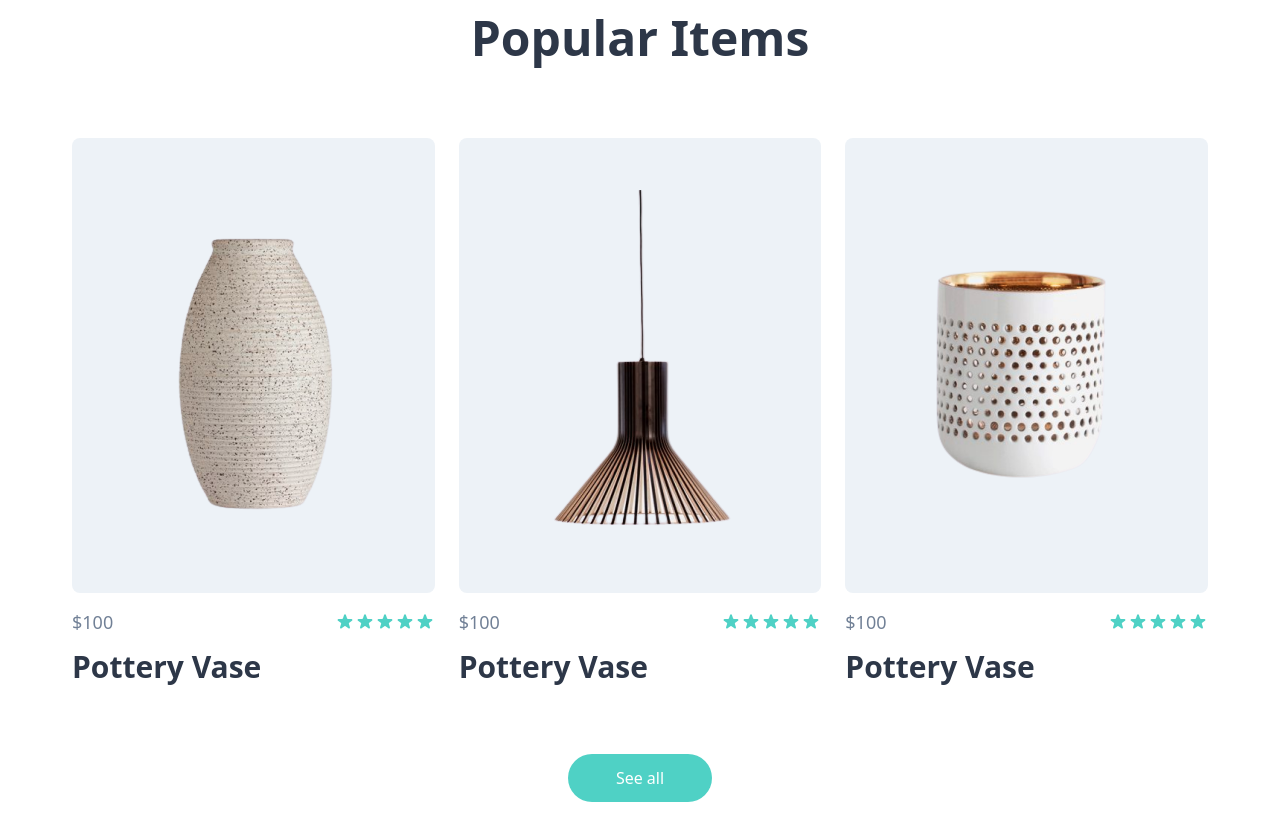
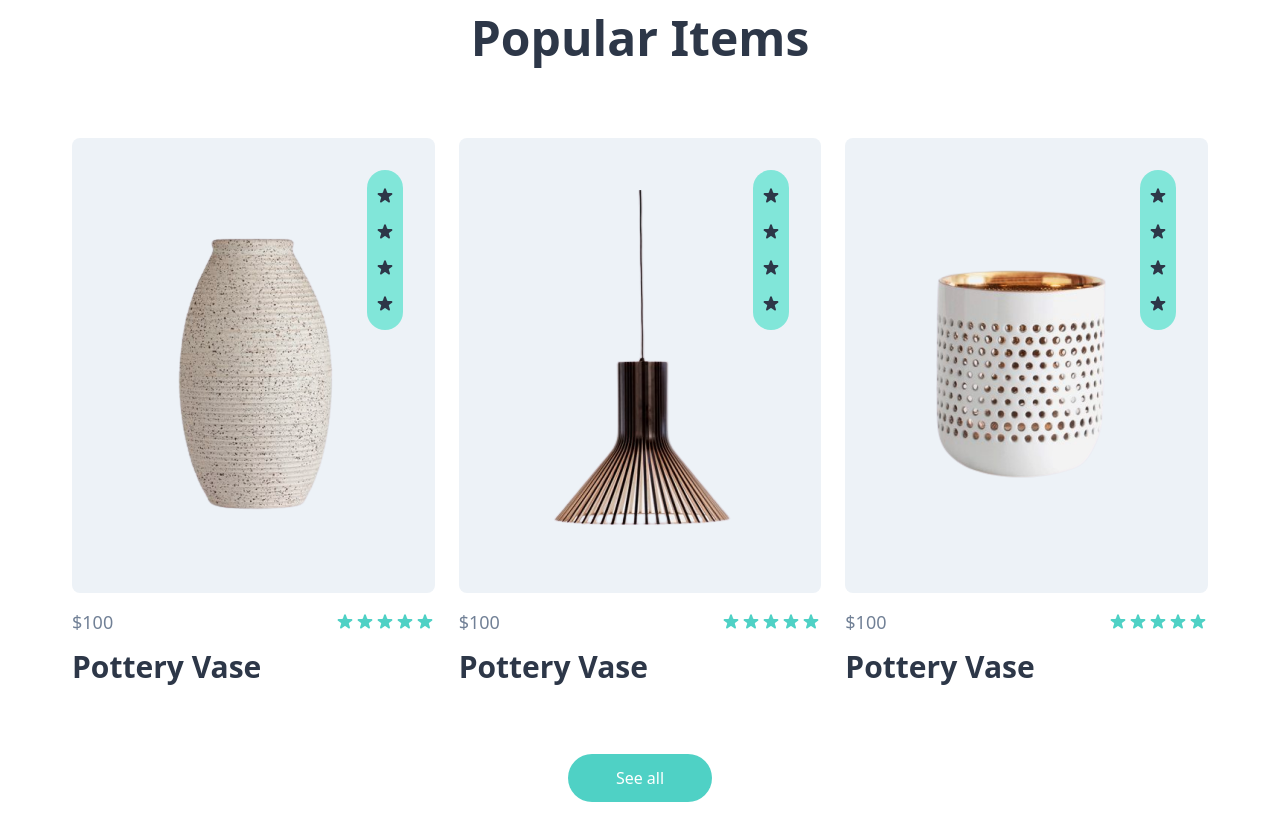
Before and after one commit to mostafabahri/svelte-shopico, a Svelte app: page / in a window 1280 px wide. Shown: the part 2720-3560 px from the top of the page. Built offline with nearby package versions, Linux system fonts and the light colour scheme.

Commit message:
use hoverable for popular items

```diff
--- a/src/PopularItems.svelte
+++ b/src/PopularItems.svelte
@@ -1,5 +1,6 @@
 <script>
     import StarIcon from "./StarIcon.svelte";
+    import Hoverable from "./Hoverable.svelte";
 </script>
 
 <section id="popular" class="container mt-48 text-center space-y-10">
@@ -8,15 +9,24 @@
         <div class="grid md:grid-cols-3 gap-6">
             {#each [1, 2, 3] as img}
                 <div class="space-y-4 flex flex-col">
+                    <Hoverable class="relative h-full" let:hovering={active}>
                         <a
                             href="#item"
                             class="bg-gray-200 rounded-lg grid place-items-center py-10 h-full
-                            hover:shadow-inner hover:bg-gray-100 transition ease-out duration-100">
+                            hover:shadow-inner hover:bg-gray-100 transition ease-out duration-100
+                            ">
                             <img
                                 src="images/popular-{img}.png"
                                 alt={img}
                                 class="object-cover" />
                         </a>
+                            <div
+                                class="grid gap-4 absolute px-2 py-4 rounded-full bg-teal-300"
+                                class:hidden={!active}
+                                style="right: 2rem; top: 2rem">
+                                <StarIcon count={4} />
+                            </div>
+                    </Hoverable>
                     <div class="inline-flex justify-between">
                         <span class="text-gray-600 text-lg">$100</span>
                         <span class="text-teal-400">
```
Lines whose indentation alone changed are shown as unchanged.
